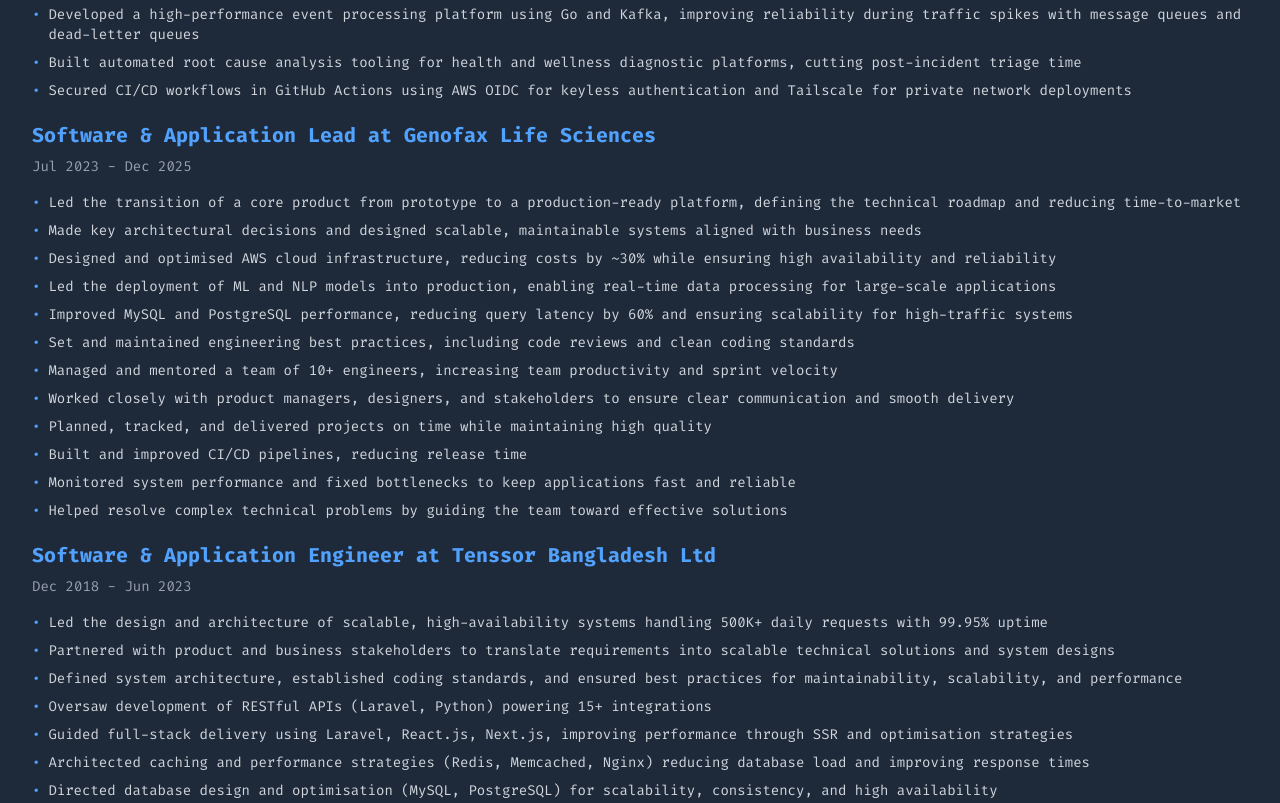
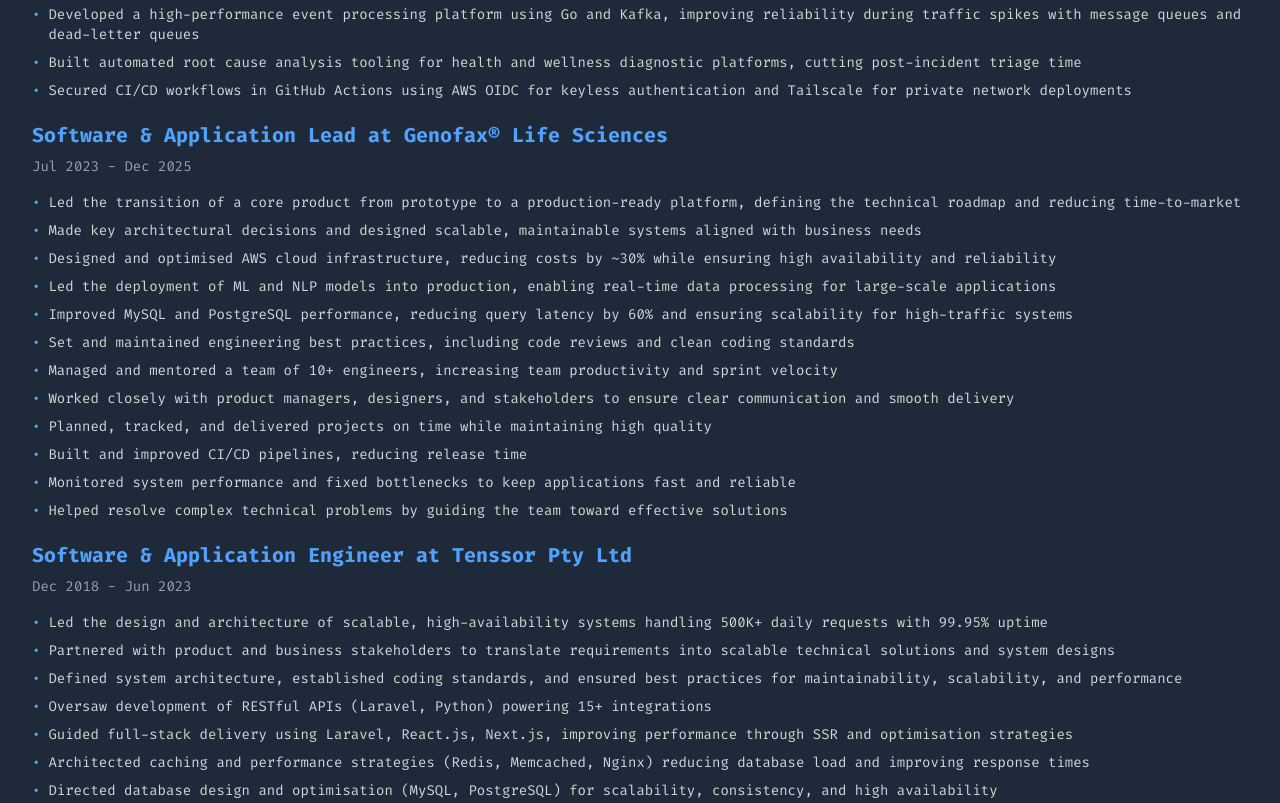
Before and after one commit to minhajul/minhajul.info, a Next.js app: page /experiences in a window 1280 px wide. Shown: the part 480-1283 px from the top of the page. Built offline with nearby package versions, Linux system fonts and the light colour scheme; no server answers.

Commit message:
updated experiences

```diff
--- a/src/data/experiences.ts
+++ b/src/data/experiences.ts
@@ -9,7 +9,7 @@
 export const experiences: Experience[] = [
     {
         "title": "Software Consultant",
-        "company": "Genofax Life Sciences",
+        "company": "Genofax® Life Sciences",
         "url": "https://www.genofax.com",
         "date_of_joining": "Jan 2026 - Running",
         "description": [
@@ -24,7 +24,7 @@
     },
     {
         "title": "Software & Application Lead",
-        "company": "Genofax Life Sciences",
+        "company": "Genofax® Life Sciences",
         "url": "https://www.genofax.com",
         "date_of_joining": "Jul 2023 - Dec 2025",
         "description": [
@@ -44,7 +44,7 @@
     },
     {
         "title": "Software & Application Engineer",
-        "company": "Tenssor Bangladesh Ltd",
+        "company": "Tenssor Pty Ltd",
         "url": "https://www.tenssor.com",
         "date_of_joining": "Dec 2018 - Jun 2023",
         "description": [
```
